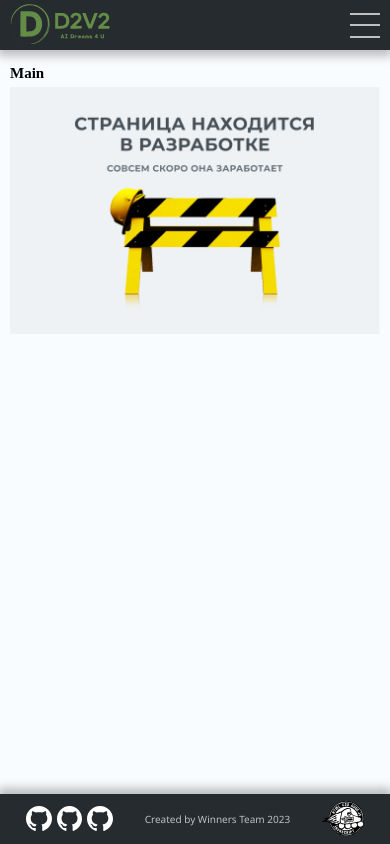
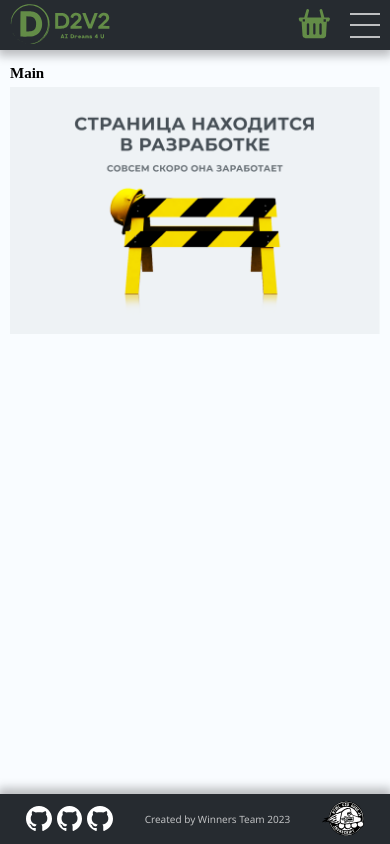
Before and after one commit to DanilBogdanov/eCommerce-Application, a React (Vite) app: page / in a window 390 px wide. Built offline with nearby package versions, Linux system fonts and the light colour scheme; no server answers.

Commit message:
feat: add cart button to header

```diff
--- a/src/components/layout/layout-header/LayoutHeader.tsx
+++ b/src/components/layout/layout-header/LayoutHeader.tsx
@@ -10,6 +10,7 @@ import SearchBar from './searchBar/SearchBar';
 import { BURGER_BREAKPOINT } from '../../../types/constants';
 
 import './layoutHeader.css';
+import CartBar from './cartBar/CartBar';
 
 export default function LayoutHeader(): ReactElement {
   const [hasBurger, setHasBurger] = useState(false);
@@ -51,15 +52,19 @@ export default function LayoutHeader(): ReactElement {
             <NavBar />
             <div className='header__control'>
               <SearchBar />
+              <CartBar />
               <UserBar />
             </div>
           </>
         )}
         {hasBurger && (
-          <BurgerBtn
-            isActive={isBurgerActive}
-            onClick={() => setIsBurgerActive((prev) => !prev)}
-          />
+          <>
+            <CartBar />
+            <BurgerBtn
+              isActive={isBurgerActive}
+              onClick={() => setIsBurgerActive((prev) => !prev)}
+            />
+          </>
         )}
       </div>
       {hasBurger && (
--- /dev/null
+++ b/src/components/layout/layout-header/cartBar/CartBar.tsx
@@ -0,0 +1,13 @@
+import { ReactElement } from 'react';
+import { NavLink } from 'react-router-dom';
+import './cartBar.css';
+
+export default function CartBar(): ReactElement {
+  return (
+    <div className='cart-bar'>
+      <NavLink className='cart-bar__link' to='/cart'>
+        <img src='/icons/header/cart.svg' height={30} alt='cart' />
+      </NavLink>
+    </div>
+  );
+}
--- /dev/null
+++ b/src/components/layout/layout-header/cartBar/cartBar.css
@@ -0,0 +1,8 @@
+@media (max-width: 768px) {
+  .cart-bar {
+    width: 100%;
+    display: flex;
+    justify-content: flex-end;
+    padding-right: 2rem;
+  }
+}
--- a/src/components/layout/layout-header/layoutHeader.css
+++ b/src/components/layout/layout-header/layoutHeader.css
@@ -22,6 +22,7 @@
 
 .header__control {
   display: flex;
+  align-items: center;
   column-gap: 1rem;
 }
 
--- a/src/components/layout/layout-header/searchBar/searchBar.css
+++ b/src/components/layout/layout-header/searchBar/searchBar.css
@@ -27,7 +27,7 @@
 }
 
 .search-bar:has(:focus) .search-bar__input {
-  width: 15rem;
+  width: 12rem;
   color: inherit;
 }
 
```
Also changed, not shown: public/icons/header/cart.svg (added).
